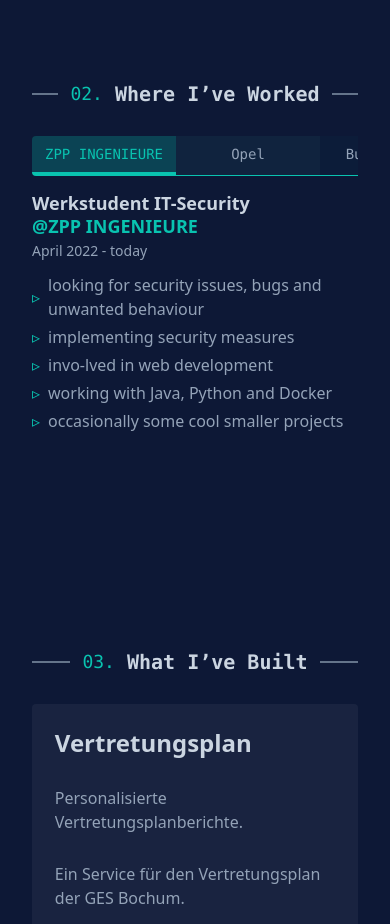
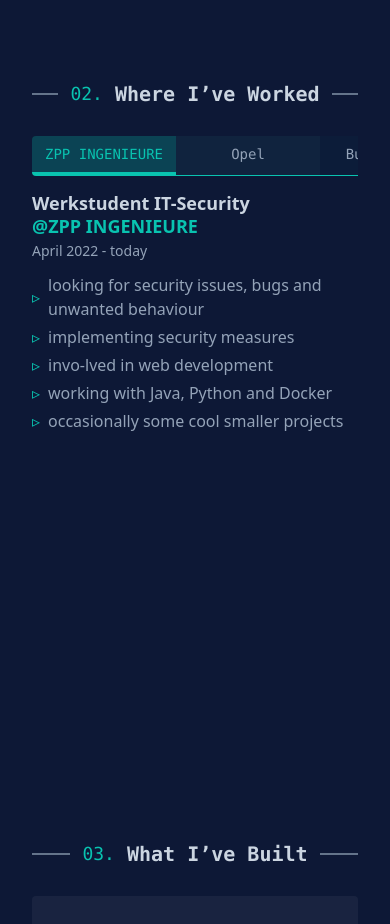
Before and after one commit to tayfunceylan/portfolio, a SvelteKit app: page / in a window 390 px wide. Shown: the part 1880-2804 px from the top of the page. Built offline with nearby package versions, Linux system fonts and the light colour scheme.

Commit message:
- spacing fix

```diff
--- a/src/routes/S02_Jobs.svelte
+++ b/src/routes/S02_Jobs.svelte
@@ -59,7 +59,7 @@
 </script>
 
 <Section title="Where I’ve Worked" id="jobs" sectionNumber="2">
-	<div class="relative h-80">
+	<div class="relative min-h-[32rem] sm:min-h-96 lg:min-h-80">
 		<div class="scrollbar-none flex overflow-scroll md:flex-col">
 			{#each jobs as { company, title, when, href, points }, i}
 				<label
```
